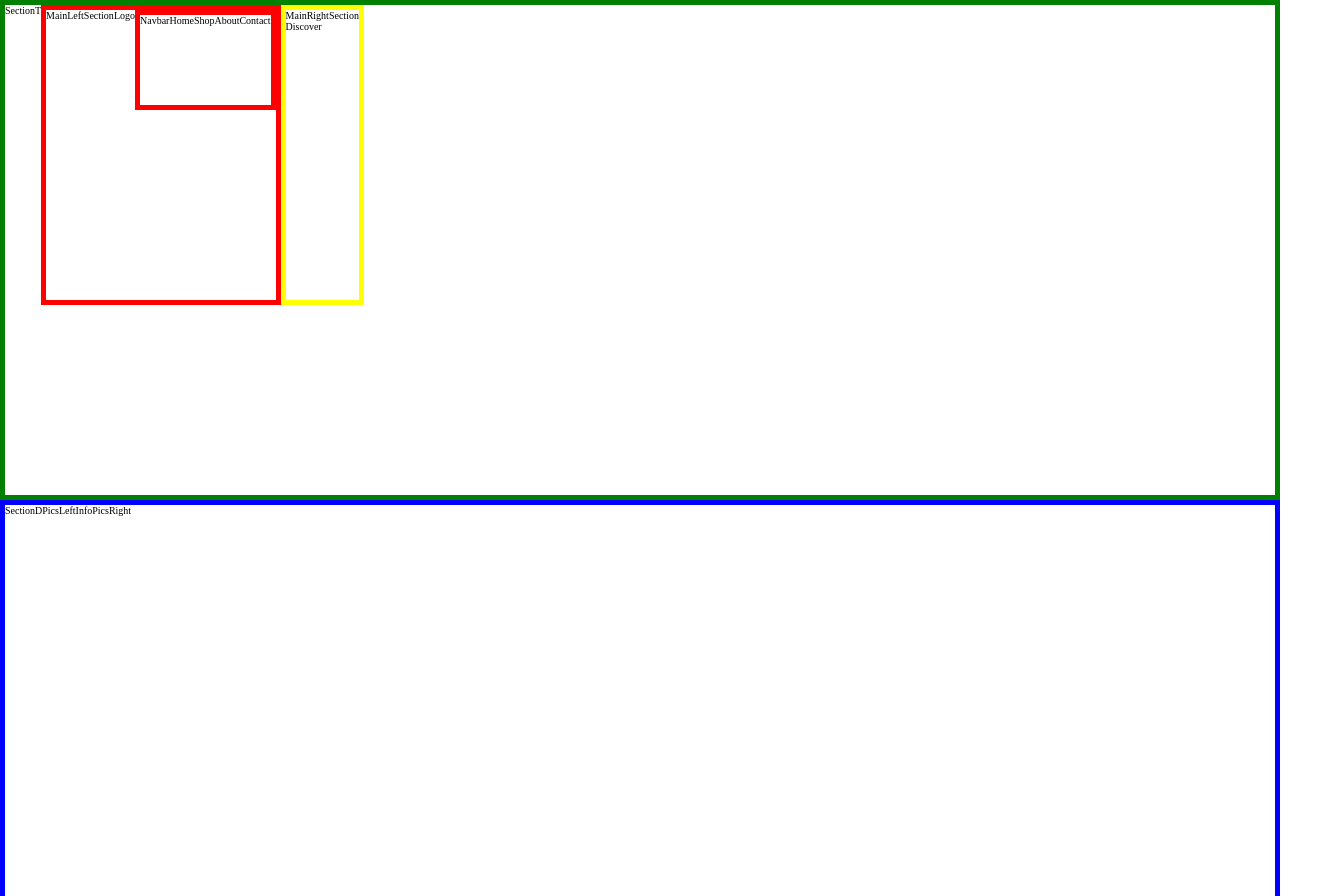
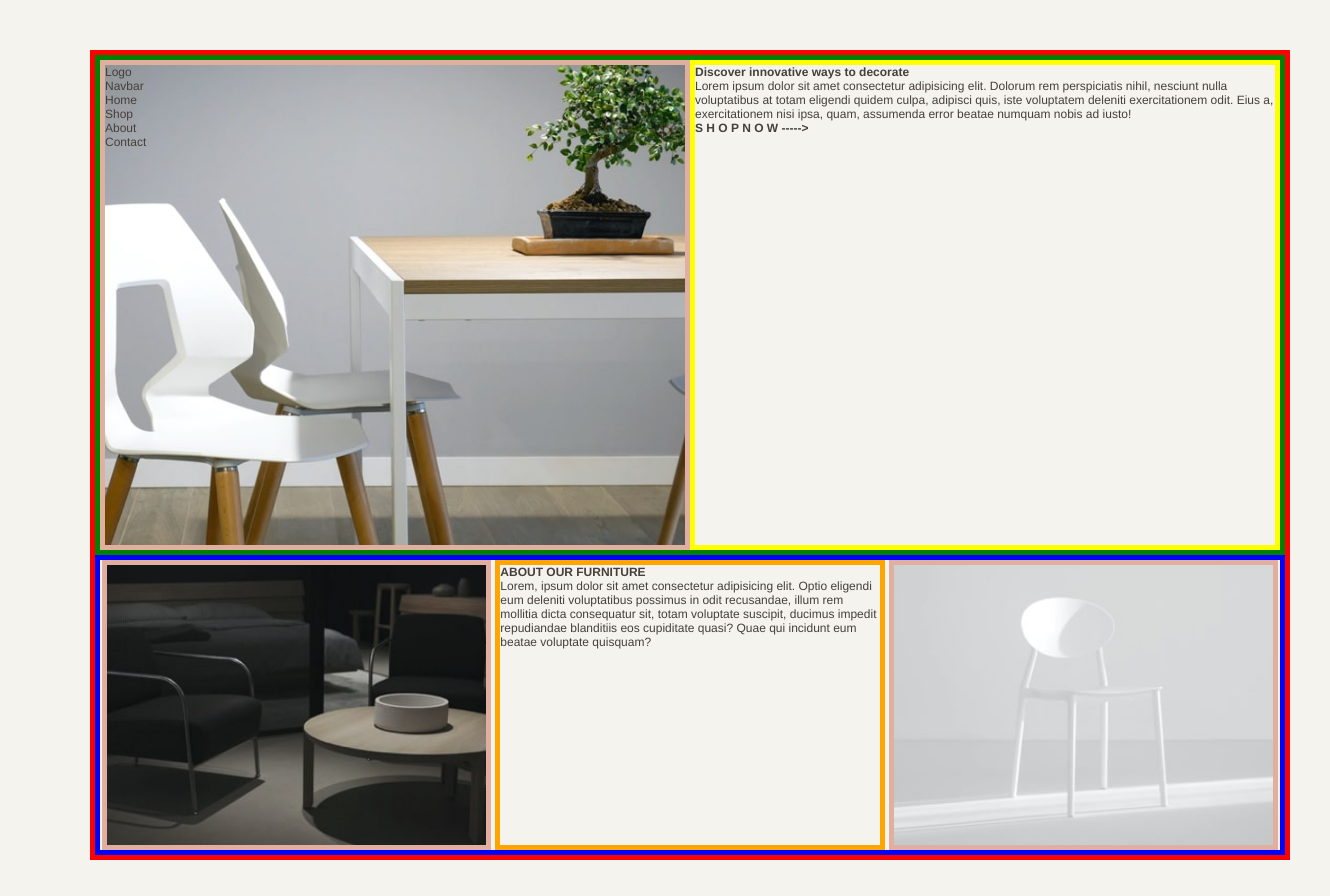
Before and after one commit to Mila-Kostic/furniture-shop-react, a React (Create React App) app: page / in a window 1280 px wide. Shown: the top 896 px of the page, 1330 px wide, since content can reach past the window. Built offline with nearby package versions, Linux system fonts and the light colour scheme.

Commit message:
flex base

```diff
--- a/src/App.js
+++ b/src/App.js
@@ -4,9 +4,13 @@ import SectionD from "./components/section-down/SectionD";
 
 function App() {
   return (
-    <div className="App">
-      <SectionT />
-      <SectionD />
+    <div className="app-container">
+      <div>
+        <SectionT />
+      </div>
+      <div>
+        <SectionD />
+      </div>
     </div>
   );
 }
--- a/src/components/section-down/Info.jsx
+++ b/src/components/section-down/Info.jsx
@@ -1,7 +1,18 @@
 import React from "react";
 
 function Info() {
-  return <div>Info</div>;
+  return (
+    <div className="info">
+      <h2>ABOUT OUR FURNITURE</h2>
+      <p>
+        Lorem, ipsum dolor sit amet consectetur adipisicing elit. Optio eligendi
+        eum deleniti voluptatibus possimus in odit recusandae, illum rem
+        mollitia dicta consequatur sit, totam voluptate suscipit, ducimus
+        impedit repudiandae blanditiis eos cupiditate quasi? Quae qui incidunt
+        eum beatae voluptate quisquam?
+      </p>
+    </div>
+  );
 }
 
 export default Info;
--- a/src/components/section-down/PicsLeft.jsx
+++ b/src/components/section-down/PicsLeft.jsx
@@ -1,7 +1,11 @@
 import React from "react";
 
 function PicsLeft() {
-  return <div>PicsLeft</div>;
+  return (
+    <div className="pic-left">
+      <h1></h1>
+    </div>
+  );
 }
 
 export default PicsLeft;
--- a/src/components/section-down/PicsRight.jsx
+++ b/src/components/section-down/PicsRight.jsx
@@ -1,7 +1,11 @@
 import React from "react";
 
 function PicsRight() {
-  return <div>PicsRight</div>;
+  return (
+    <div className="pic-right">
+      <h1></h1>
+    </div>
+  );
 }
 
 export default PicsRight;
--- a/src/components/section-down/SectionD.jsx
+++ b/src/components/section-down/SectionD.jsx
@@ -6,7 +6,7 @@ import PicsRight from "./PicsRight";
 function SectionD() {
   return (
     <div className="section-d">
-      SectionD
+
       <PicsLeft />
       <Info />
       <PicsRight />
--- a/src/components/section-top/SectionT.jsx
+++ b/src/components/section-top/SectionT.jsx
@@ -5,7 +5,6 @@ import MainRightSection from "./right-section/MainRightSection";
 function SectionT() {
   return (
     <div className="section-t">
-      SectionT
       <MainLeftSection />
       <MainRightSection />
     </div>
--- a/src/components/section-top/left-section/MainLeftSection.jsx
+++ b/src/components/section-top/left-section/MainLeftSection.jsx
@@ -5,7 +5,7 @@ import Navbar from "./navbar/Navbar";
 function MainLeftSection() {
   return (
     <div className="main-left-section">
-      MainLeftSection
+      <h1></h1>
       <Logo />
       <Navbar />
     </div>
--- a/src/components/section-top/right-section/Discover.jsx
+++ b/src/components/section-top/right-section/Discover.jsx
@@ -1,7 +1,19 @@
 import React from "react";
 
 function Discover() {
-  return <div>Discover</div>;
+  return (
+    <div>
+      <h1>Discover innovative ways to decorate</h1>
+      <p>
+        Lorem ipsum dolor sit amet consectetur adipisicing elit. Dolorum rem
+        perspiciatis nihil, nesciunt nulla voluptatibus at totam eligendi quidem
+        culpa, adipisci quis, iste voluptatem deleniti exercitationem odit. Eius
+        a, exercitationem nisi ipsa, quam, assumenda error beatae numquam nobis
+        ad iusto!
+      </p>
+      <h2>S H O P N O W -----></h2>
+    </div>
+  );
 }
 
 export default Discover;
--- a/src/components/section-top/right-section/MainRightSection.jsx
+++ b/src/components/section-top/right-section/MainRightSection.jsx
@@ -4,7 +4,6 @@ import Discover from "./Discover";
 function MainRightSection() {
   return (
     <div className="main-right-section">
-      MainRightSection
       <Discover />
     </div>
   );
--- a/src/scss/index.css
+++ b/src/scss/index.css
@@ -4,6 +4,9 @@
   margin: 0;
   padding: 0;
   box-sizing: border-box;
+  font-family: "Franklin Gothic Medium", "Arial Narrow", Arial, sans-serif;
+  font-size: 12px;
+  color: rgb(70, 63, 58);
 }
 
 html {
@@ -13,6 +16,15 @@ html {
 body {
   width: 100vw;
   height: 100vx;
+  background-color: rgb(244, 243, 238);
+  margin: 50px;
+}
+
+.app-container {
+  width: 1200px;
+  height: 100vx;
+  border: 5px solid red;
+  margin: 0 auto;
 }
 
 .section-t {
@@ -20,34 +32,56 @@ body {
   border: 5px solid green;
   display: flex;
   flex-wrap: wrap;
-  flex-direction: row;
+  flex-direction: column;
+  justify-content: center;
+  align-items: center;
 }
 
 .main-left-section {
-  height: 30rem;
-  border: 5px solid red;
-  display: flex;
-  flex-wrap: wrap;
-  flex-direction: row;
+  background-image: url("../img/desktop-image-hero-1.jpg");
+  background-position: center;
+  background-size: cover;
+  height: 50rem;
+  border: 5px solid rgb(224, 175, 160);
+  width: 50%;
 }
 
 .main-right-section {
-  height: 30rem;
+  height: 50rem;
   border: 5px solid yellow;
+  width: 50%;
 }
 
 .section-d {
-  height: 50rem;
+  height: 30rem;
   border: 5px solid blue;
   display: flex;
   flex-wrap: wrap;
-  flex-direction: row;
+  flex-direction: column;
+  justify-content: center;
+  align-items: center;
 }
 
-.navbar {
-  height: 10rem;
-  border: 5px solid red;
-  display: flex;
-  flex-wrap: wrap;
-  flex-direction: row;
+.pic-left {
+  background-image: url("../img/image-about-dark.jpg");
+  background-position: center;
+  background-size: cover;
+  height: 30rem;
+  border: 5px solid rgb(224, 175, 160);
+  width: 33%;
+}
+
+.info {
+  height: 30rem;
+  border: 5px solid orange;
+  width: 33%;
+}
+
+.pic-right {
+  background-image: url("../img/image-about-light.jpg");
+  background-position: center;
+  background-size: cover;
+  height: 30rem;
+  border: 5px solid rgb(224, 175, 160);
+  width: 33%;
 }/*# sourceMappingURL=index.css.map */
--- a/src/scss/index.scss
+++ b/src/scss/index.scss
@@ -82,6 +82,9 @@ $gradient-radial: radial-gradient(
   margin: 0;
   padding: 0;
   box-sizing: border-box;
+  font-family: "Franklin Gothic Medium", "Arial Narrow", Arial, sans-serif;
+  font-size: 12px;
+  color: $dark-lava;
 }
 
 html {
@@ -92,41 +95,68 @@ html {
 body {
   width: 100vw;
   height: 100vx;
+  // display: flex;
+  // justify-content: center;
+  // align-items: center;
+  background-color: $isabelline;
+  margin: 50px;
 }
-
+.app-container {
+  width: 1200px;
+  height: 100vx;
+  border: 5px solid red;
+  margin: 0 auto;
+}
 .section-t {
   height: 50rem;
   border: 5px solid green;
   display: flex;
   flex-wrap: wrap;
-  flex-direction: row;
+  flex-direction: column;
+  justify-content: center;
+  align-items: center;
 }
-
 .main-left-section {
+  background-image: url("../img/desktop-image-hero-1.jpg");
+  background-position: center;
+  background-size: cover;
+  height: 50rem;
+  border: 5px solid rgba(224, 175, 160, 1);
+  width: 50%;
+}
+.main-right-section {
+  height: 50rem;
+  border: 5px solid yellow;
+  width: 50%;
+}
+.section-d {
   height: 30rem;
-  border: 5px solid red;
-  display: flex;
-  flex-wrap: wrap;
-  flex-direction: row;
-}
-
-.main-right-section {
-  height: 30rem;
-  border: 5px solid yellow;
-}
-
-.section-d {
-  height: 50rem;
   border: 5px solid blue;
   display: flex;
   flex-wrap: wrap;
-  flex-direction: row;
+  flex-direction: column;
+  justify-content: center;
+  align-items: center;
 }
 
-.navbar {
-  height: 10rem;
-  border: 5px solid red;
-  display: flex;
-  flex-wrap: wrap;
-  flex-direction: row;
+.pic-left {
+  background-image: url("../img/image-about-dark.jpg");
+  background-position: center;
+  background-size: cover;
+  height: 30rem;
+  border: 5px solid rgba(224, 175, 160, 1);
+  width: 33%;
 }
+.info {
+  height: 30rem;
+  border: 5px solid orange;
+  width: 33%;
+}
+.pic-right {
+  background-image: url("../img/image-about-light.jpg");
+  background-position: center;
+  background-size: cover;
+  height: 30rem;
+  border: 5px solid rgba(224, 175, 160, 1);
+  width: 33%;
+}
```
Also changed, not shown: 1 other file (tests, documents, lock files or other folders).
